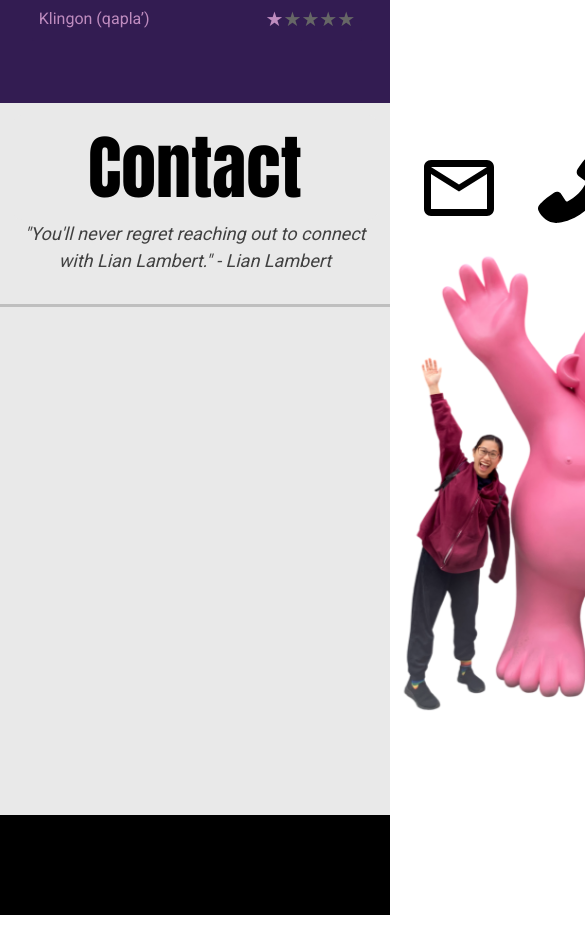
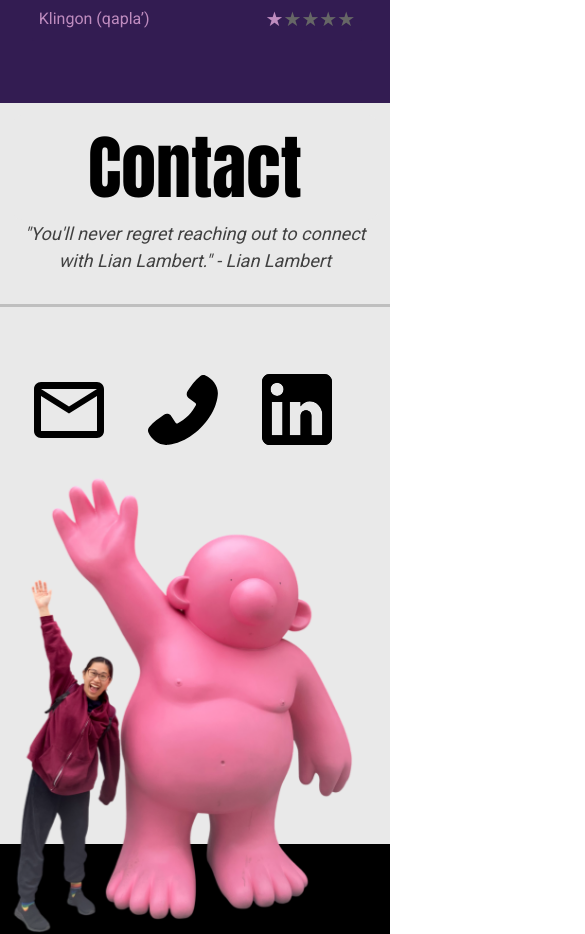
Before and after one commit to LianLambert/lian-website, a Vue app: page /#about in a window 390 px wide. Shown: the part 8180-9114 px from the top of the page, 585 px wide, since content can reach past the window. Built offline with nearby package versions, Linux system fonts and the light colour scheme.

Commit message:
contact styles

```diff
--- a/src/components/sections/ContactSection.vue
+++ b/src/components/sections/ContactSection.vue
@@ -8,7 +8,7 @@
 
       <div class="row mt-2">
         <!-- Icons -->
-        <div class="d-flex align-items-start justify-content-end col-sm-6 col-12">
+        <div class="d-flex align-items-start justify-content-center justify-content-sm-end col-sm-6 col-12">
           <a class="icon-container" href="mailto:lian1lambert@gmail.com" target="_blank" alt="Email icon">
             <img src="../../images/email.svg" class="icon" />
           </a>
@@ -22,7 +22,7 @@
         </div>
 
         <!-- Image -->
-        <img id="wave" class="col-sm-6 col-12" src="../../images/wave.png">
+        <img id="wave" class="col-sm-6 col-12 d-block mx-auto" src="../../images/wave.png">
       </div>
     </div>
     <!-- Ground (Black) -->
@@ -58,7 +58,6 @@ const copyPhoneNumber = () => {
   flex-direction: column;
   width: 100%;
   max-width: 900px;
-  height: 800px;
   position: relative;
 }
 
@@ -87,22 +86,20 @@ const copyPhoneNumber = () => {
   height: auto;
   width: 70px;
 }
-
 .notification {
   position: absolute;
-  top: 40%;
+  top: 50%;
   left: 50%;
-  transform: translateX(-50%);
+  transform: translate(-50%, -50%);
   background-color: rgba(0, 0, 0, 0.7);
   color: white;
   padding: 8px 15px;
   border-radius: 5px;
   font-size: 14px;
-  width: 100%;
+  text-align: center;
   transition: all 0.3s ease;
-  animation: fadeInOut 2s forwards;
+  animation: fadeInOut 0.5s ease;
 }
-
 .horizontal-divider {
   border-top: 3px solid var(--dark-grey);
   width: 100%;
@@ -110,7 +107,7 @@ const copyPhoneNumber = () => {
 }
 
 #black-ground {
-  height: 100px;
+  height: 90px;
   position: absolute;
   background-color: black;
   bottom: 0;
@@ -118,6 +115,7 @@ const copyPhoneNumber = () => {
 }
 
 #wave {
+  max-width: 400px;
   z-index: 5;
 
   &:hover {
```
